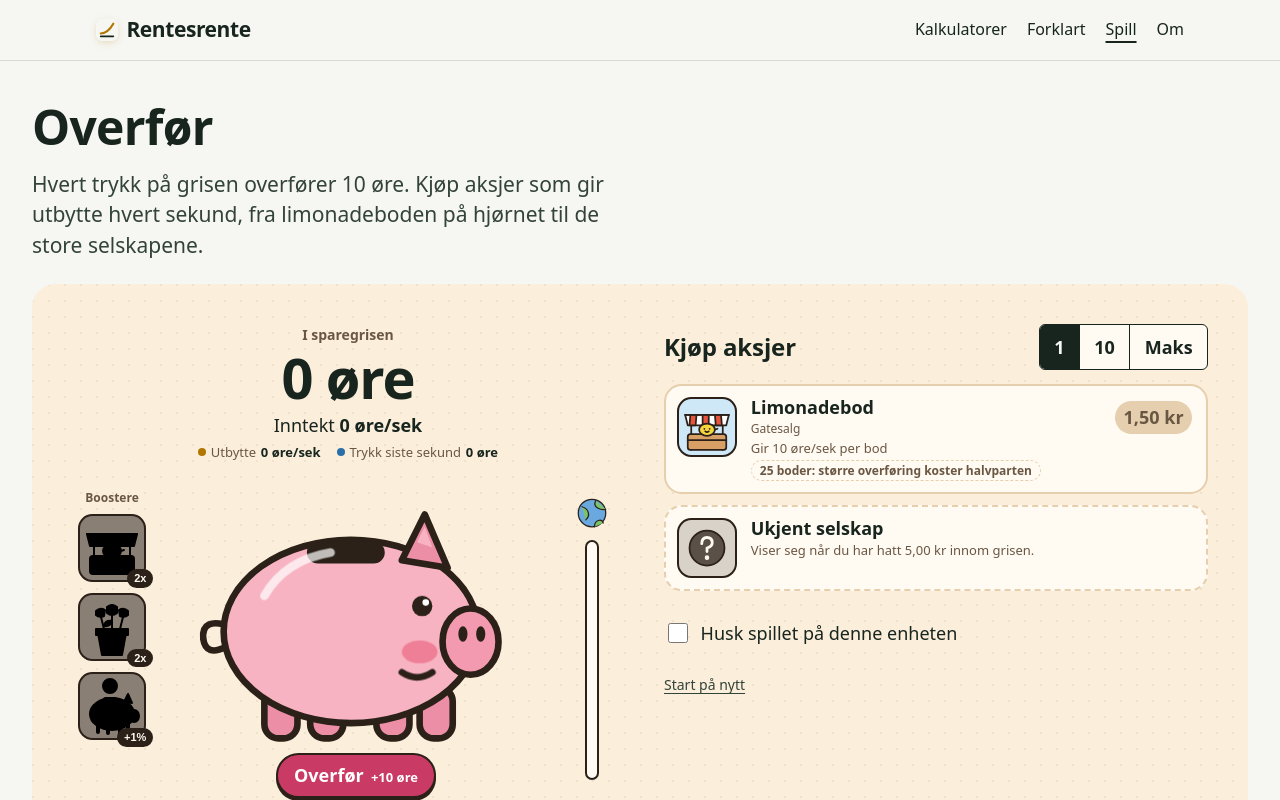
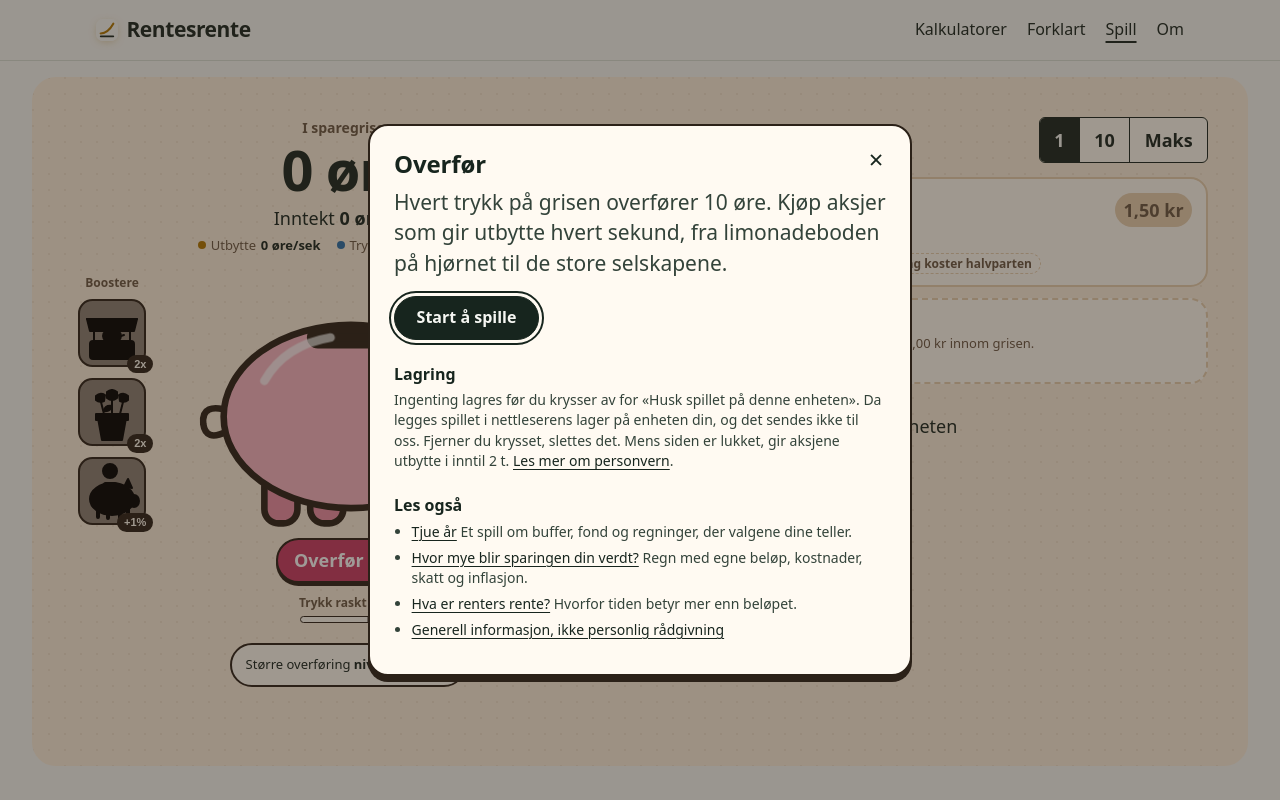
Before and after one commit to hansmeyertischbein/rentesrente, an Eleventy site: page src/spill/overfor.njk in a window 1280 px wide. Shown: the top 800 px of the page. Built offline with nearby package versions, Linux system fonts and the light colour scheme; Eleventy itself is replaced by a stand-in of ours; files that its build step writes are made by us from their sources; a web font is replaced by a local one.

Commit message:
Overfør: teksten om spillet i et vindu ved start, og størrelsen tilpasses skjermen på PC

```diff
--- a/src/assets/css/main.css
+++ b/src/assets/css/main.css
@@ -897,15 +897,36 @@ html:has(.side-klikk) { scroll-padding-top: 3.5rem; }
   .uro-strek { height: 12rem; }
   .mini { display: none; }
 }
-/* På PC er spillet zoomet ut til 75 %, så hele spillet får plass på skjermen. */
-@media (min-width: 60rem) and (hover: hover) and (pointer: fine) {
-  .spillside { zoom: 0.75; }
+/* På PC skalerer klikker.js spillet etter høyden på skjermen. */
+.side-klikk .spillside { padding-top: 1rem; }
+
+/* Om spillet: vises når du kommer første gang, og fra knappen under butikken. */
+.spill-intro {
+  width: min(100% - 2rem, 34rem); max-height: min(100dvh - 2rem, 44rem); padding: 1.5rem 1.5rem 1.25rem; overflow: auto; overscroll-behavior: contain;
+  border: 2px solid var(--g-blekk); border-radius: 1.25rem; background: var(--g-kort); color: var(--ink); box-shadow: 0 6px 0 var(--g-blekk);
+}
+.spill-intro::backdrop { background: rgb(43 33 24 / 0.45); }
+.spill-intro h2 { font-size: var(--t-h2, 1.75rem); font-weight: 750; font-stretch: var(--wide); padding-right: 2.5rem; }
+.spill-intro .ingress { margin-top: 0.5rem; }
+.spill-intro h3 { margin-top: 1.5rem; font-size: 1rem; font-weight: 750; }
+.spill-intro h3 + p, .spill-intro h3 + ul { margin-top: 0.35rem; font-size: var(--t-small); line-height: 1.45; color: var(--ink-2); }
+.intro-lenker { padding-left: 1.1rem; }
+.intro-lenker li + li { margin-top: 0.35rem; }
+.intro-start { margin-top: 1.1rem; }
+.intro-lukk {
+  position: absolute; top: 0.75rem; right: 0.75rem; display: grid; place-items: center; width: 2.75rem; height: 2.75rem; padding: 0;
+  border: 0; border-radius: 50%; background: none; color: var(--ink); font: inherit; font-size: 1.6rem; line-height: 1; cursor: pointer;
+}
+.intro-lukk:active { transform: scale(0.94); }
+@media (prefers-reduced-motion: no-preference) {
+  .spill-intro[open] { animation: intro-inn 220ms var(--ease-out); }
+  @keyframes intro-inn { from { opacity: 0; transform: translateY(8px) scale(0.98); } }
 }
 /* På PC får spillet hele bredden, og scenen blir større. */
 @media (min-width: 75rem) {
   .side-klikk main { max-width: 110rem; }
   .klikk { grid-template-columns: minmax(0, 1fr) minmax(0, 34rem); gap: 2.5rem; padding: 2.5rem; }
-  .klikk-scene { grid-template-columns: 5rem minmax(0, 1fr) 4rem; min-height: 40rem; }
+  .klikk-scene { grid-template-columns: 5rem minmax(0, 1fr) 4rem; }
   .gris { width: min(100%, 21rem); }
   .konto-saldo { font-size: 3.5rem; }
   .spillikon { width: 4.25rem; height: 4.25rem; }
--- a/src/assets/js/klikker.js
+++ b/src/assets/js/klikker.js
@@ -24,7 +24,8 @@ const el = {
   hendelse: $("hendelse"), ekstra: $("ekstra"), ekstraVilkar: $("ekstra-vilkar"), ekstraValg: $("ekstra-valg"), ventende: $("ventende"), status: $("status"), annonse: $("annonse"),
   butikk: $("butikk"), husk: $("husk"), omstart: $("omstart"),
   mini: $("mini"), miniSaldo: $("mini-saldo"), miniRate: $("mini-rate"),
-  scene: $("scene"), by: $("by"),
+  scene: $("scene"), by: $("by"), side: document.querySelector(".spillside"), meldinger: document.querySelector(".meldinger"),
+  intro: $("intro"), omSpillet: $("om-spillet"),
   radgiver: $("radgiver"), radgiverFigur: $("radgiver-figur"), radgiverInfo: $("radgiver-info"),
   radgiverKnapp: $("radgiver-knapp"), radgiverHandling: $("radgiver-handling"), radgiverPris: $("radgiver-pris"),
 };
@@ -799,6 +800,32 @@ document.addEventListener("visibilitychange", () => { if (document.hidden) lagre
   });
 }
 
+// ---------- Om spillet ----------
+
+function visIntro() {
+  if (typeof el.intro.showModal === "function" && !el.intro.open) el.intro.showModal();
+}
+el.omSpillet.addEventListener("click", visIntro);
+el.intro.addEventListener("click", (e) => { if (e.target === el.intro) el.intro.close(); });  // trykk utenfor lukker
+
+// ---------- Størrelsen på PC ----------
+
+// På PC skaleres spillet så grisen og alt rundt den får plass i høyden på skjermen. Mobilen er som før.
+const pc = matchMedia("(min-width: 60rem) and (hover: hover) and (pointer: fine)");
+let tilpassTid = 0;
+function tilpass() {
+  if (!pc.matches) { el.side.style.zoom = ""; return; }
+  el.side.style.zoom = "1";
+  const topp = el.side.getBoundingClientRect().top + scrollY;
+  const scene = el.scene.offsetHeight - el.meldinger.offsetHeight + 150;   // plass til tilbud og hendelser under grisen
+  const plass = innerHeight - Math.min(topp, 90) - 24;
+  const z = Math.max(0.5, Math.min(1.2, plass / scene));
+  el.side.style.zoom = z.toFixed(3);
+  byNokkel = "";
+}
+addEventListener("resize", () => { clearTimeout(tilpassTid); tilpassTid = setTimeout(tilpass, 150); });
+pc.addEventListener?.("change", tilpass);
+
 // ---------- I gang ----------
 
 try { for (const n of GAMLE_NOKLER) localStorage.removeItem(n); } catch { /* ingenting å slette */ }
@@ -820,6 +847,8 @@ if (lagret) {
 }
 for (const r of rader.values()) r.figur && r.figur.getAnimations().forEach((a) => a.finish());
 document.documentElement.classList.add("klikk-klar");
+tilpass();
+if (!lagret) visIntro();   // har du et lagret spill, kjenner du det fra før
 
 setInterval(() => {
   const naa = Date.now();
--- a/src/spill/overfor.njk
+++ b/src/spill/overfor.njk
@@ -8,10 +8,7 @@ sideklasse: side-klikk
 ---
 {%- set r = klikkdata.regler -%}
 <div class="spillside">
-  <header class="sidehode">
-    <h1>Overfør</h1>
-    <p class="ingress">Hvert trykk på grisen overfører {{ r.trykkStart | ore }}. Kjøp aksjer som gir utbytte hvert sekund, fra limonadeboden på hjørnet til de store selskapene.</p>
-  </header>
+  <h1 class="skjult">Overfør</h1>
 
   <section class="klikk" id="klikk" aria-labelledby="klikk-tittel">
     <h2 id="klikk-tittel" class="skjult">Spillet</h2>
@@ -81,26 +78,27 @@ sideklasse: side-klikk
       <ul class="butikk-liste" id="butikk" aria-labelledby="butikk-tittel"></ul>
 
       <p class="klikk-husk"><label><input type="checkbox" id="husk"> <span>Husk spillet på denne enheten</span></label></p>
-      <p class="spill-omstart"><button type="button" class="lenkeknapp" id="omstart">Start på nytt</button></p>
+      <p class="spill-omstart"><button type="button" class="lenkeknapp" id="omstart">Start på nytt</button> <button type="button" class="lenkeknapp" id="om-spillet">Om spillet</button></p>
     </div>
 
   </section>
 
-  <section class="brodtekst spill-tekst">
-    <h2>Lagring</h2>
-    <p>Ingenting lagres før du krysser av for «Husk spillet på denne enheten». Da legges spillet i nettleserens lager på enheten din, og det sendes ikke til oss. Fjerner du krysset, slettes det. Mens siden er lukket, gir aksjene utbytte i inntil {{ r.maksBorteSek | tid }}. <a href="/personvern/">Les mer om personvern</a>.</p>
-  </section>
-
-  <aside class="les-ogsa" aria-labelledby="les-tittel">
-    <h2 id="les-tittel">Les også</h2>
-    <ul>
-      <li><a href="/spill/tjue-ar/">Tjue år</a> Et spill om buffer, fond og regninger, der valgene dine teller.</li>
-      <li><a href="/kalkulatorer/renters-rente/">Hvor mye blir sparingen din verdt?</a> Regn med egne beløp, kostnader, skatt og inflasjon.</li>
-      <li><a href="/forklart/renters-rente/">Hva er renters rente?</a> Hvorfor tiden betyr mer enn beløpet.</li>
-      <li><a href="/ikke-radgivning/">Generell informasjon, ikke personlig rådgivning</a></li>
-    </ul>
-  </aside>
 </div>
 
+<dialog class="spill-intro" id="intro" aria-labelledby="intro-tittel">
+  <h2 id="intro-tittel">Overfør</h2>
+  <p class="ingress">Hvert trykk på grisen overfører {{ r.trykkStart | ore }}. Kjøp aksjer som gir utbytte hvert sekund, fra limonadeboden på hjørnet til de store selskapene.</p>
+  <form method="dialog"><button class="knapp knapp-hoved intro-start" value="start">Start å spille</button></form>
+  <h3>Lagring</h3>
+  <p>Ingenting lagres før du krysser av for «Husk spillet på denne enheten». Da legges spillet i nettleserens lager på enheten din, og det sendes ikke til oss. Fjerner du krysset, slettes det. Mens siden er lukket, gir aksjene utbytte i inntil {{ r.maksBorteSek | tid }}. <a href="/personvern/">Les mer om personvern</a>.</p>
+  <h3>Les også</h3>
+  <ul class="intro-lenker">
+    <li><a href="/spill/tjue-ar/">Tjue år</a> Et spill om buffer, fond og regninger, der valgene dine teller.</li>
+    <li><a href="/kalkulatorer/renters-rente/">Hvor mye blir sparingen din verdt?</a> Regn med egne beløp, kostnader, skatt og inflasjon.</li>
+    <li><a href="/forklart/renters-rente/">Hva er renters rente?</a> Hvorfor tiden betyr mer enn beløpet.</li>
+    <li><a href="/ikke-radgivning/">Generell informasjon, ikke personlig rådgivning</a></li>
+  </ul>
+  <form method="dialog"><button class="intro-lukk" value="lukk" aria-label="Lukk">×</button></form>
+</dialog>
 <div class="tips" id="tips" role="tooltip" hidden></div>
 <div class="mini" id="mini" aria-hidden="true"><span>I grisen <b id="mini-saldo">0 øre</b></span><span>Inntekt <b id="mini-rate">0 øre/sek</b></span></div>
```
